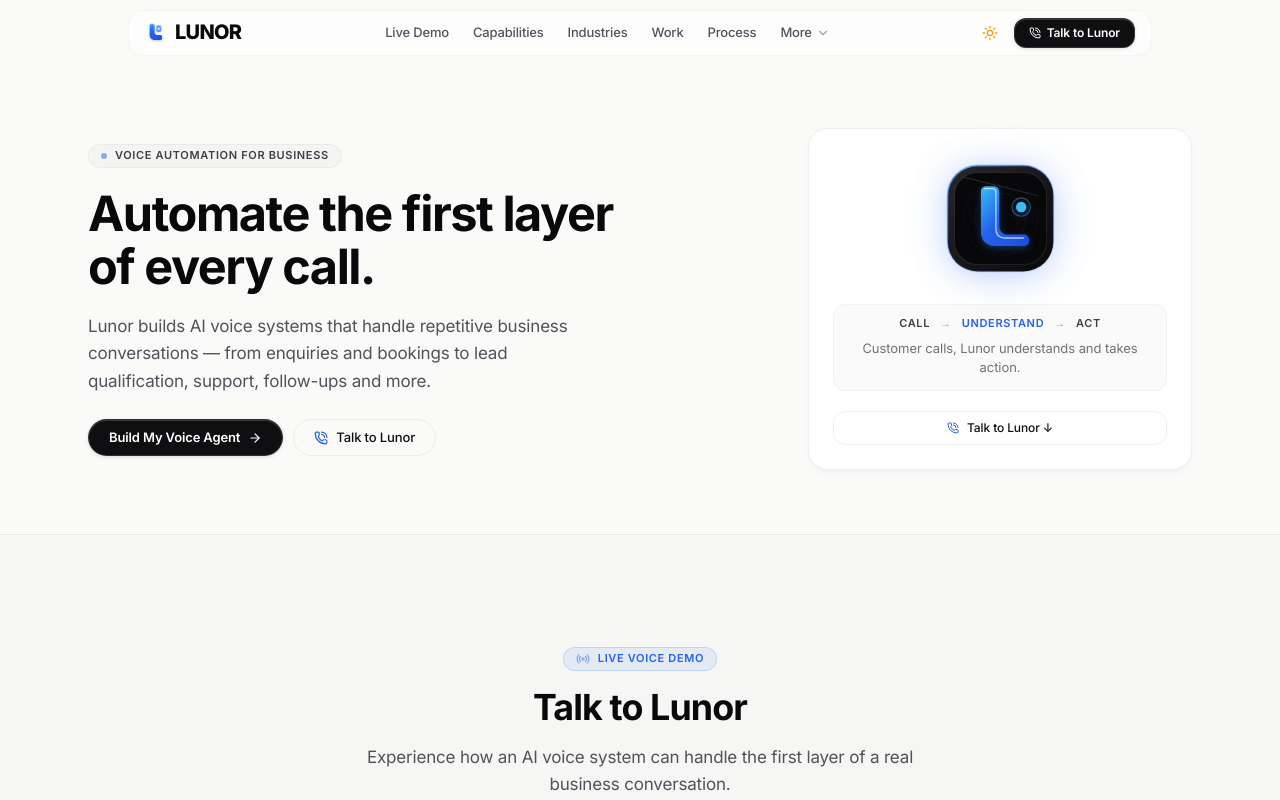
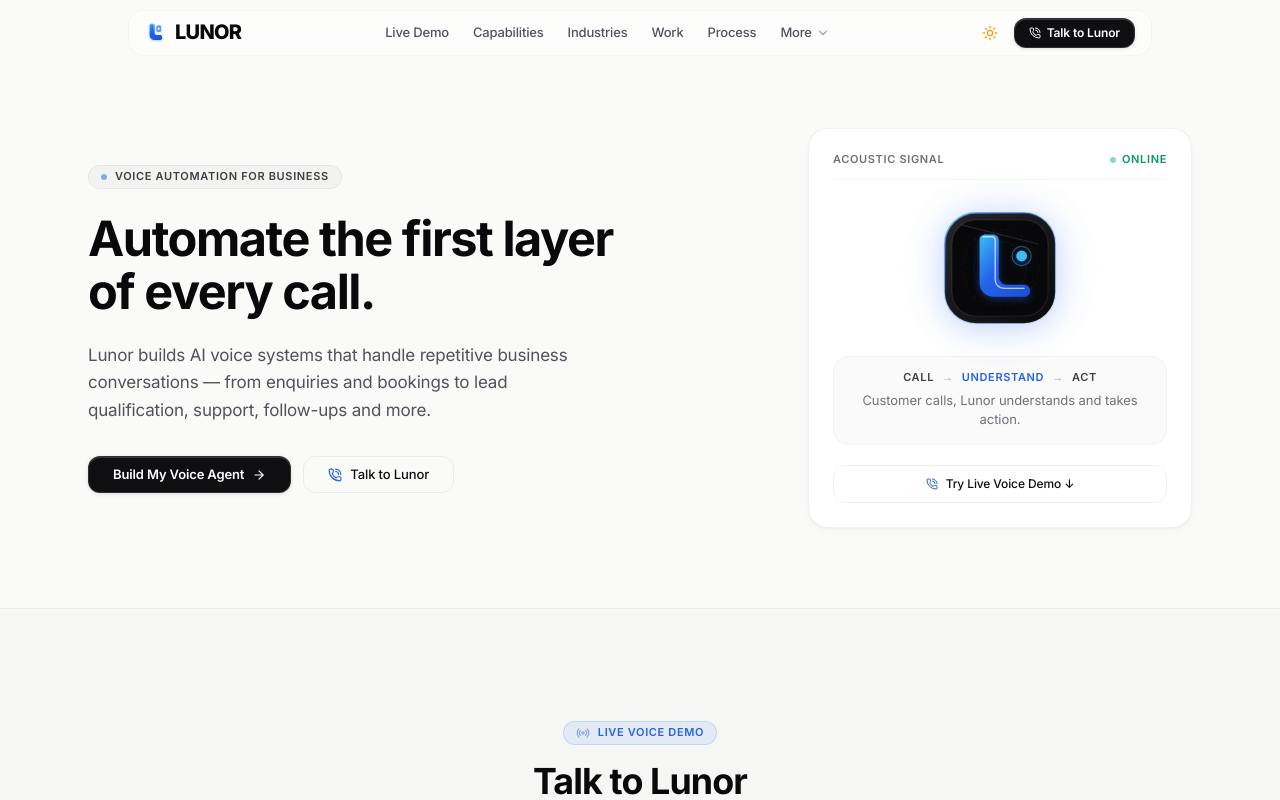
Before and after one commit to saitharun1903/Lunor-Voice-agent, a Next.js app: page / in a window 1280 px wide. Shown: the top 800 px of the page. Built offline with nearby package versions, Linux system fonts and the light colour scheme.

Commit message:
Flagship Redesign: Monumental editorial hero with sentence-case typography, acoustic signal visual, and tactile CTAs

```diff
--- a/components/hero.tsx
+++ b/components/hero.tsx
@@ -2,7 +2,7 @@
 
 import React, { memo, useCallback } from "react";
 import { motion } from "framer-motion";
-import { ArrowRight, PhoneCall } from "lucide-react";
+import { ArrowRight, PhoneCall, Sparkles } from "lucide-react";
 import { Lunor3DMark } from "./ui/lunor-3d-mark";
 
 interface HeroProps {
@@ -30,23 +30,23 @@
   }, [onTalkToLuno]);
 
   return (
-    <section className="relative pt-24 pb-12 md:pt-32 md:pb-16 overflow-hidden">
+    <section className="relative pt-24 pb-14 md:pt-32 md:pb-20 overflow-hidden">
       <div className="max-w-6xl mx-auto px-4 sm:px-6">
-        <div className="grid grid-cols-1 lg:grid-cols-12 gap-8 lg:gap-8 items-center">
-          {/* Left Column: Refined Editorial Typography & CTAs */}
-          <div className="lg:col-span-7 space-y-5 text-left">
-            {/* 1. Quiet Architectural Eyebrow */}
+        <div className="grid grid-cols-1 lg:grid-cols-12 gap-8 lg:gap-10 items-center">
+          {/* Left Column: Monumental Editorial Typography & CTAs */}
+          <div className="lg:col-span-7 space-y-6 text-left">
+            {/* 1. Architectural Eyebrow Badge */}
             <motion.div
-              initial={{ opacity: 0, y: 5 }}
+              initial={{ opacity: 0, y: 4 }}
               animate={{ opacity: 1, y: 0 }}
               transition={{ duration: 0.25 }}
-              className="inline-flex items-center gap-2 px-3 py-1 rounded-full type-eyebrow text-zinc-700 dark:text-zinc-300 bg-black/[0.025] dark:bg-white/[0.04] border border-black/[0.04] dark:border-white/[0.06]"
+              className="inline-flex items-center gap-2 px-3 py-1 rounded-full type-eyebrow text-zinc-700 dark:text-zinc-300 bg-black/[0.03] dark:bg-white/[0.05] border border-black/[0.05] dark:border-white/[0.07]"
             >
               <span className="w-1.5 h-1.5 rounded-full bg-blue-600 animate-pulse" />
               <span>{eyebrow}</span>
             </motion.div>
 
-            {/* 2. Sentence-Case Product Display Headline */}
+            {/* 2. Sentence-Case Display Headline */}
             <motion.h1
               initial={{ opacity: 0, y: 8 }}
               animate={{ opacity: 1, y: 0 }}
@@ -58,26 +58,26 @@
               of every call.
             </motion.h1>
 
-            {/* 3. Restrained Human Statement */}
+            {/* 3. Restrained Product Thesis */}
             <motion.p
               initial={{ opacity: 0, y: 8 }}
               animate={{ opacity: 1, y: 0 }}
               transition={{ duration: 0.35, delay: 0.08 }}
-              className="type-body-lg text-zinc-600 dark:text-zinc-400 max-w-lg"
+              className="type-body-lg text-zinc-600 dark:text-zinc-400 max-w-lg leading-relaxed"
             >
               {subheadline}
             </motion.p>
 
-            {/* 4. Compact CTAs */}
+            {/* 4. Tactile CTAs */}
             <motion.div
               initial={{ opacity: 0, y: 8 }}
               animate={{ opacity: 1, y: 0 }}
               transition={{ duration: 0.35, delay: 0.12 }}
-              className="flex flex-col sm:flex-row items-stretch sm:items-center gap-2.5 pt-1"
+              className="flex flex-col sm:flex-row items-stretch sm:items-center gap-3 pt-2"
             >
               <button
                 onClick={scrollToContact}
-                className="flex items-center justify-center gap-2 px-5 py-2.5 rounded-full type-btn btn-solid-primary shadow-sm"
+                className="flex items-center justify-center gap-2 px-6 py-2.5 rounded-xl type-btn btn-solid-primary shadow-sm"
               >
                 <span>Build My Voice Agent</span>
                 <ArrowRight className="w-3.5 h-3.5" />
@@ -85,7 +85,7 @@
 
               <button
                 onClick={handleTalkToLunor}
-                className="flex items-center justify-center gap-2 px-5 py-2.5 rounded-full type-btn btn-outline-secondary"
+                className="flex items-center justify-center gap-2 px-6 py-2.5 rounded-xl type-btn btn-outline-secondary"
               >
                 <PhoneCall className="w-3.5 h-3.5 text-blue-600 dark:text-blue-400" />
                 <span>Talk to Lunor</span>
@@ -93,26 +93,35 @@
             </motion.div>
           </div>
 
-          {/* Right Column: Radically Simplified Product Visual */}
+          {/* Right Column: Interactive Acoustic Signal Core */}
           <motion.div
             initial={{ opacity: 0, scale: 0.98 }}
             animate={{ opacity: 1, scale: 1 }}
             transition={{ duration: 0.4, delay: 0.1 }}
             className="lg:col-span-5 flex justify-center lg:justify-end"
           >
-            <div className="relative w-full max-w-sm rounded-2xl p-6 structured-card text-center space-y-5 shadow-sm">
+            <div className="relative w-full max-w-sm rounded-3xl p-6 structured-card text-center space-y-5 shadow-md">
+              {/* Header Indicator */}
+              <div className="flex items-center justify-between border-b border-black/[0.04] dark:border-white/[0.05] pb-3 text-xs">
+                <span className="type-eyebrow text-zinc-500">Acoustic Signal</span>
+                <span className="flex items-center gap-1.5 type-eyebrow text-emerald-600 dark:text-emerald-400">
+                  <span className="w-1.5 h-1.5 rounded-full bg-emerald-500 animate-pulse" />
+                  Online
+                </span>
+              </div>
+
               {/* 3D Physical Signal Centerpiece */}
               <div
                 onClick={handleTalkToLunor}
-                className="py-2 flex items-center justify-center cursor-pointer transition-transform hover:scale-105"
+                className="py-2 flex items-center justify-center cursor-pointer transition-transform duration-200 hover:scale-105"
                 title="Click to try live voice demo"
               >
-                <Lunor3DMark size={115} />
+                <Lunor3DMark size={120} />
               </div>
 
-              {/* Simple 3-Stage Story: CALL -> UNDERSTAND -> ACT */}
-              <div className="p-3 rounded-xl bg-black/[0.02] dark:bg-white/[0.03] border border-black/[0.03] dark:border-white/[0.04] space-y-2">
-                <div className="flex items-center justify-center gap-2.5 type-eyebrow text-zinc-700 dark:text-zinc-300 font-semibold">
+              {/* 3-Stage Signal Flow: CALL -> UNDERSTAND -> ACT */}
+              <div className="p-3.5 rounded-2xl bg-black/[0.02] dark:bg-white/[0.03] border border-black/[0.03] dark:border-white/[0.04] space-y-1.5">
+                <div className="flex items-center justify-center gap-2 type-eyebrow text-zinc-700 dark:text-zinc-300 font-semibold">
                   <span>CALL</span>
                   <span className="text-zinc-400">→</span>
                   <span className="text-blue-600 dark:text-blue-400">UNDERSTAND</span>
@@ -126,10 +135,10 @@
 
               <button
                 onClick={handleTalkToLunor}
-                className="w-full flex items-center justify-center gap-2 py-2 rounded-xl text-xs font-medium btn-outline-secondary"
+                className="w-full flex items-center justify-center gap-2 py-2.5 rounded-xl text-xs font-semibold btn-outline-secondary"
               >
                 <PhoneCall className="w-3 h-3 text-blue-600 dark:text-blue-400" />
-                <span>Talk to Lunor ↓</span>
+                <span>Try Live Voice Demo ↓</span>
               </button>
             </div>
           </motion.div>
```
